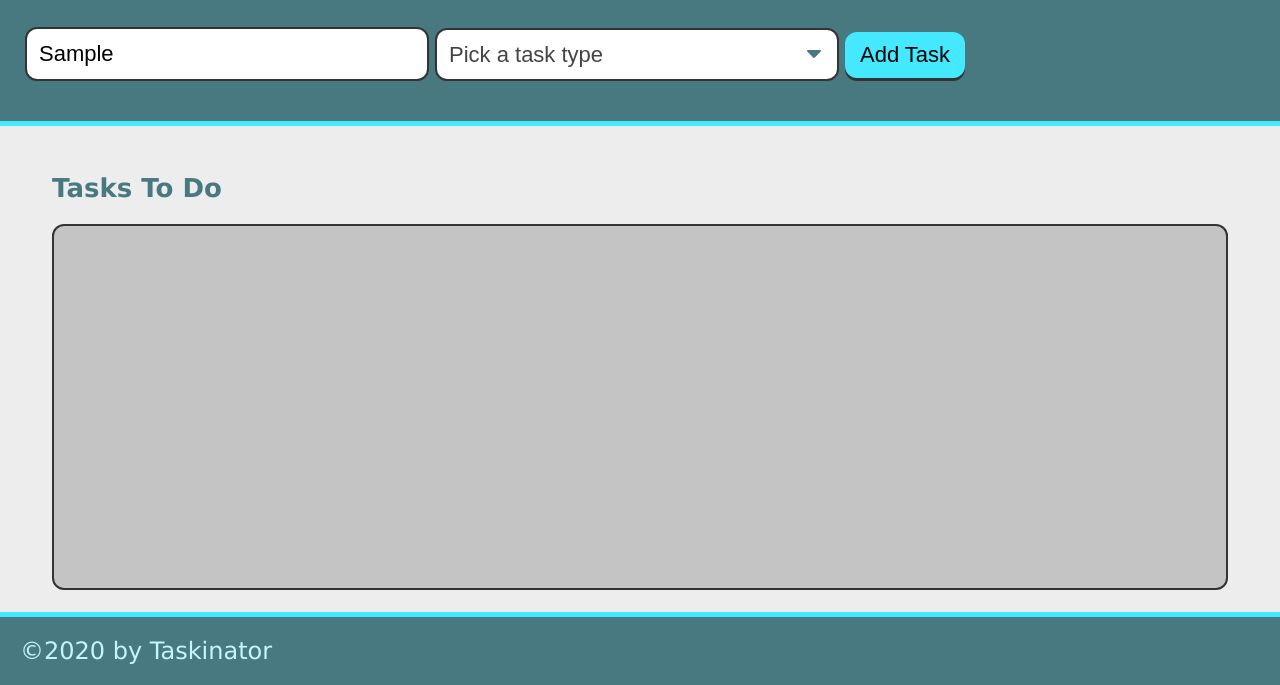
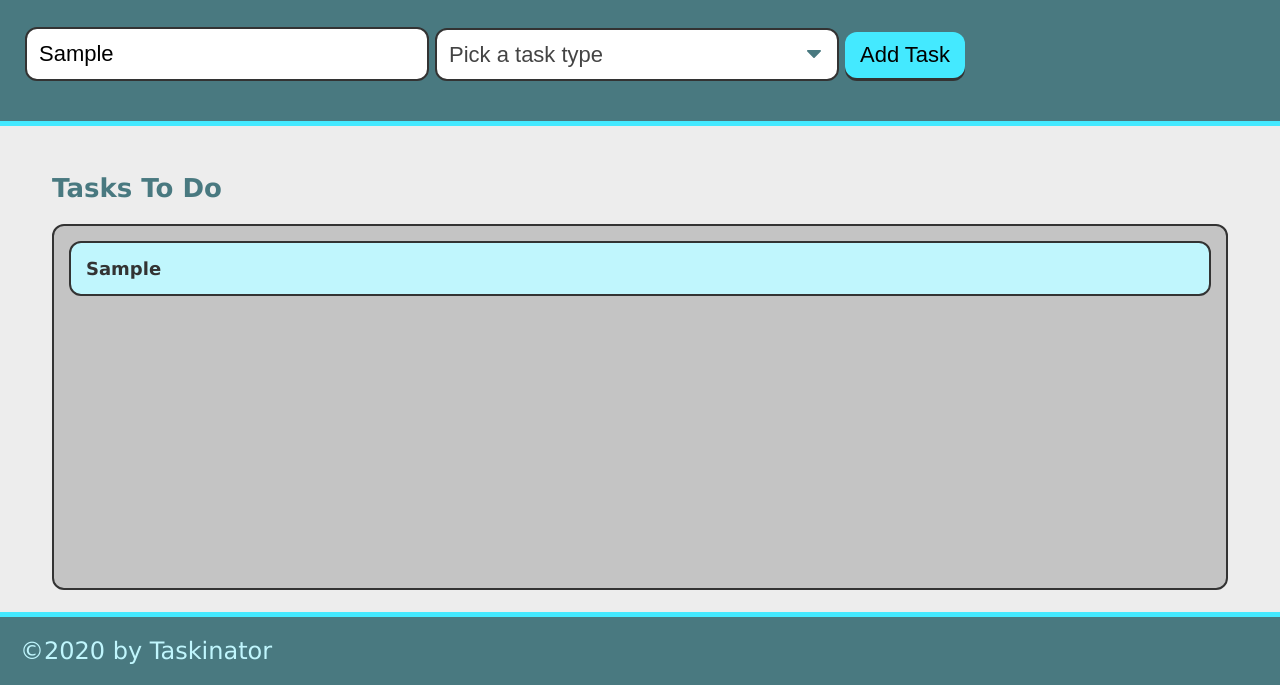
Before and after one commit to TyFB/taskinator, a plain HTML site: page index.html in a window 1280 px wide. Both pictures are taken after typing "Sample" into the empty fields and a click on the button "Add Task". Shown: the part 115-800 px from the top of the page. Drawn offline with Linux system fonts and the light colour scheme.

Commit message:
added js to create listed items

```diff
--- a/assets/js/script.js
+++ b/assets/js/script.js
@@ -3,9 +3,14 @@ var tasksToDoEl = document.querySelector("#tasks-to-do");
 
 var createTaskHandler = function (event) {
     event.preventDefault();
+    var taskNameInput = document.querySelector("input[name='task-name']").value;
+    var taskTypeInput = document.querySelector("select[name='task-type']").value;
     var listItemEl = document.createElement("li");
     listItemEl.className = "task-item";
-    listItemEl.textContent = "This is a new task.";
+    var taskInfoEl = document.createElement("div");
+    taskInfoEl.className = "task-info";
+    taskInfoEl.innerHTML = "<h3 class='task-name'>" + taskNameInput + "</h3><span class='task-type'>" + taskTypeInput + "</span>";
+    listItemEl.appendChild(taskInfoEl);
     tasksToDoEl.appendChild(listItemEl);
 };
 
--- a/index.html
+++ b/index.html
@@ -30,8 +30,6 @@
             </div>
         </form>
     </header>
-    <script src="./assets/js/script.js"></script>
-</body>
     <main class="page-content">
         <section class="task-list-wrapper">
             <h2 class="list-title">Tasks To Do</h2>
@@ -42,4 +40,7 @@
         &copy;2020 by Taskinator
     </footer>
 
+    <script src="./assets/js/script.js"></script>
+</body>
+
 </html>
```
Lines whose indentation alone changed are shown as unchanged.
